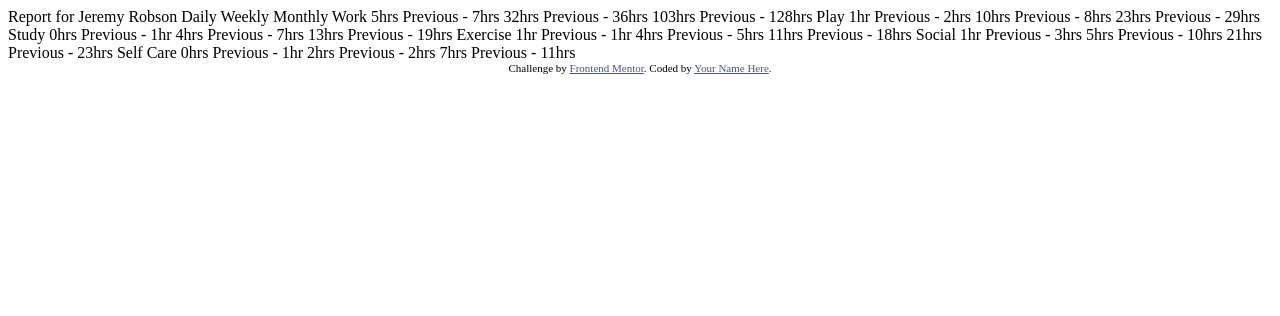
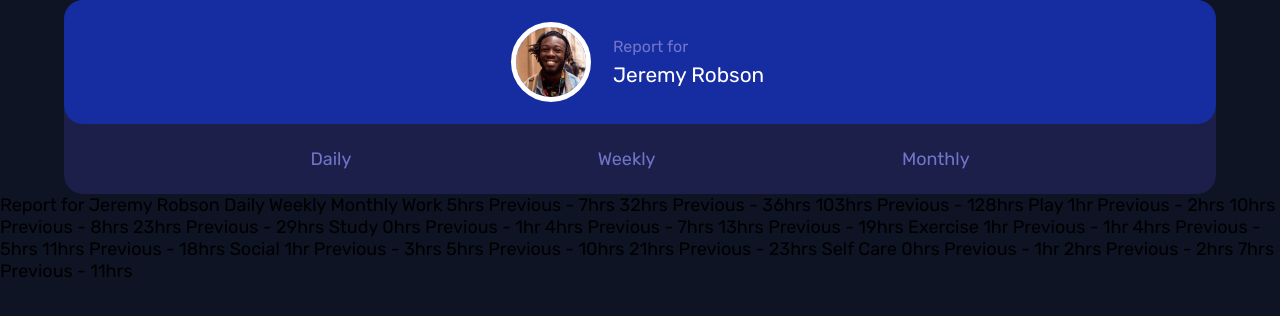
Before and after one commit to aditya06px/news-homepage, a plain HTML site: page index.html in a window 1280 px wide. Drawn offline with Linux system fonts and the light colour scheme.

Commit message:
component 1 completed

```diff
--- a/index.html
+++ b/index.html
@@ -5,17 +5,36 @@
   <meta name="viewport" content="width=device-width, initial-scale=1.0"> <!-- displays site properly based on user's device -->
 
   <link rel="icon" type="image/png" sizes="32x32" href="./images/favicon-32x32.png">
+  <link rel="preconnect" href="https://fonts.googleapis.com">
+  <link rel="preconnect" href="https://fonts.gstatic.com" crossorigin>
+  <link href="https://fonts.googleapis.com/css2?family=Rubik:ital,wght@0,300;0,400;0,500;1,400&display=swap" rel="stylesheet">
+  <link rel="stylesheet" href="style.css">
 
   <title>Frontend Mentor | Time tracking dashboard</title>
-
-  <!-- Feel free to remove these styles or customise in your own stylesheet 👍 -->
-  <style>
-    .attribution { font-size: 11px; text-align: center; }
-    .attribution a { color: hsl(228, 45%, 44%); }
-  </style>
 </head>
 <body>
 
+  <section class="component_first">
+    <div class="profile">
+    <div class="profile_photo">
+      <img class="profile_pic" src="./images/image-jeremy.png" alt="profile-pic">
+    </div>
+      <div class="profile_info">
+        <span>Report for</span>
+        <p>Jeremy Robson</p>
+      </div>
+    </div>
+    <div class="profile_footer">
+      <p>Daily</p>
+      <p>Weekly</p>
+      <p>Monthly</p>
+    </div>
+
+  </section>
+</body>
+</html>
+
+<div class="option">
   Report for
   Jeremy Robson
 
@@ -70,11 +89,4 @@
   Previous - 2hrs <!-- weekly -->
   7hrs <!-- monthly -->
   Previous - 11hrs <!-- monthly -->
-
-
-  <div class="attribution">
-    Challenge by <a href="https://www.frontendmentor.io?ref=challenge" target="_blank">Frontend Mentor</a>.
-    Coded by <a href="#">Your Name Here</a>.
-  </div>
-</body>
-</html>
+</div>
--- /dev/null
+++ b/style.css
@@ -0,0 +1,73 @@
+*,*::after,*::before{
+    box-sizing:border-box;
+    margin:0;
+    padding:0;
+}
+img {
+    max-width: 100%;
+}
+body {
+    background: hsl(226, 43%, 10%);
+    font-size: 18px;
+    font-family: 'Rubik', sans-serif;
+}
+
+.component_first {
+    background: hsl(235, 46%, 20%);
+    color: white;
+    border-radius: 1.2rem;
+    width: 90%;
+    margin: 0 auto;
+}
+
+.profile {
+    display: flex;
+    justify-content: center;
+    background: hsl(230, 76%, 36%);
+    padding: 1.7rem 0;
+    border-radius: 1.2rem;
+}
+
+.profile_photo {
+    border-radius: 100%;
+    outline: 5px solid white;
+    margin-right: 1.7rem;
+    width: 70px;
+    height: 70px;
+}
+
+.profile_pic {
+    /* width: 100px;
+    height: 100px; */
+}
+.profile_info {
+    display: flex;
+    flex-direction: column;
+    justify-content: center;
+}
+.profile_info p {
+    margin-top: .4rem;
+}
+.profile span {
+    color: hsl(235, 45%, 61%);
+    font-size: 1rem;
+}
+.profile p {
+    font-size: 1.3rem;
+}
+
+.profile_footer {
+    display: flex;
+    justify-content: space-evenly;
+    padding: 1.5rem 0;
+    color: hsl(235, 45%, 61%);
+}
+.profile_footer p:hover {
+    color: white;
+    cursor: pointer;
+}
+
+/* - Very dark blue: hsl(226, 43%, 10%)
+- Dark blue: hsl(235, 46%, 20%)
+- Desaturated blue: hsl(235, 45%, 61%)
+- Pale Blue: hsl(236, 100%, 87%) */
```
